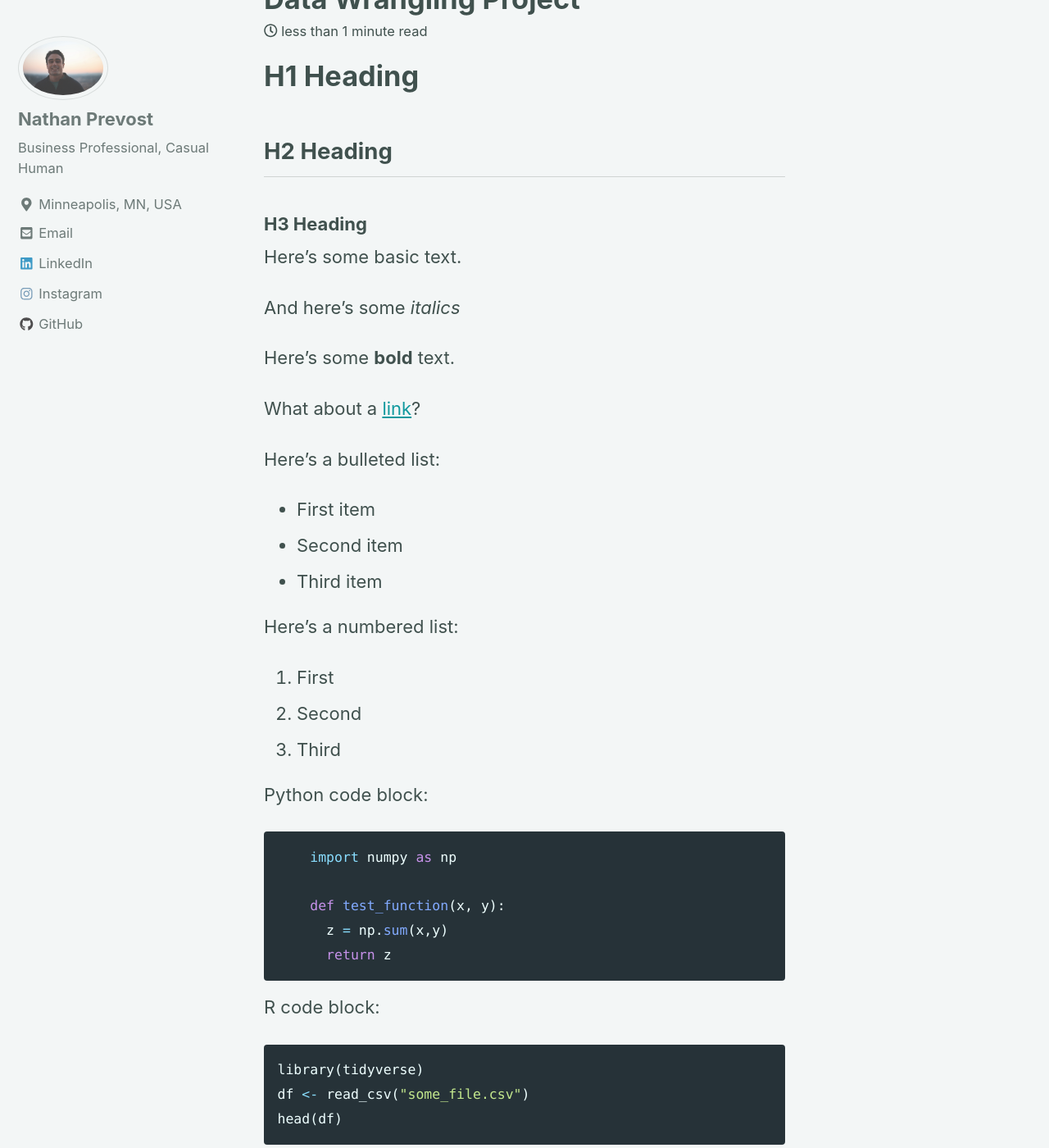
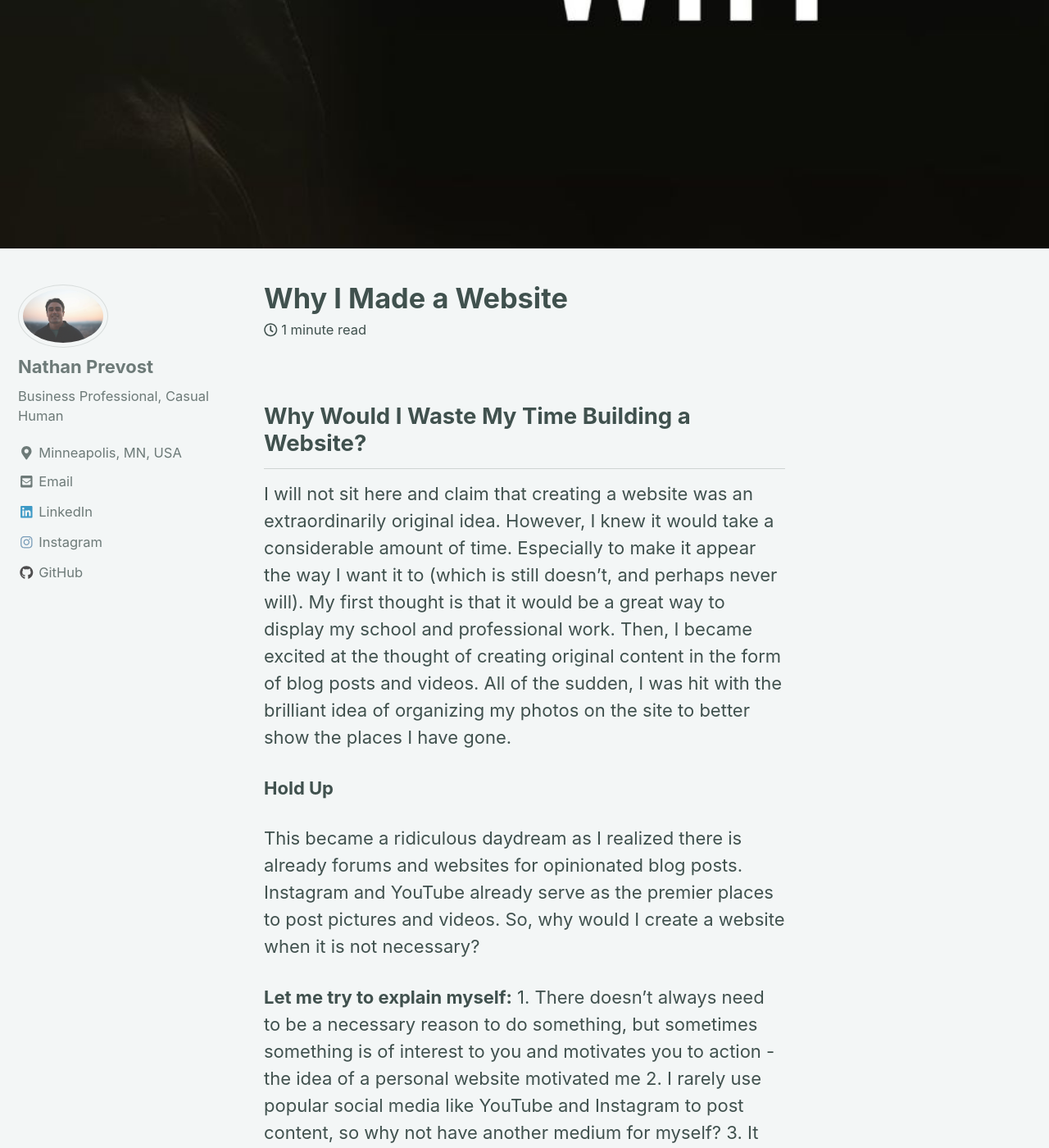
Before and after one commit to Nate-The-Walrus/Nate-The-Walrus.github.io, a Jekyll site: the page built from _posts/2018-01-28-perceptron.md, in a window 1280 px wide and 1400 px high, scrolled down 517 px. Shown: the whole window at 82% size. Built offline with Jekyll 4.4.1, drawn with Linux system fonts in a browser that asks for light colours; nearby versions of some CDN libraries; formulas are drawn with MathJax 3; some of the changed text lies outside the part shown.

Commit message:
firstpost

````diff
--- a/_posts/2018-01-28-perceptron.md
+++ b/_posts/2018-01-28-perceptron.md
@@ -1,63 +1,40 @@
 ---
-title: "Data Wrangling Project"
-date: 2018-01-28
-tags: [data wrangling, data science, messy data]
+title: "Why I Made a Website"
+date: 2020-04-16
+tags: [purpose, website, personal]
 header:
-  image: "/images/perceptron/percept.jpg"
-excerpt: "Data Wrangling, Data Science, Messy Data"
+  image: "/images/WHY.jpg"
+excerpt: "Work or Play"
 mathjax: "true"
 ---
 
-# H1 Heading
 
-## H2 Heading
+## Why Would I Waste My Time Building a Website?
 
-### H3 Heading
 
-Here's some basic text.
+I will not sit here and claim that creating a website was an extraordinarily original idea.
+However, I knew it would take a considerable amount of time. Especially to make it appear the way
+I want it to (which is still doesn't, and perhaps never will). My first thought is that it would be a
+great way to display my school and professional work. Then, I became excited at the thought of creating original
+content in the form of blog posts and videos. All of the sudden, I was hit with the brilliant idea of organizing
+my photos on the site to better show the places I have gone.
 
-And here's some *italics*
+**Hold Up**
 
-Here's some **bold** text.
+This became a ridiculous daydream as I realized there is already forums and websites for opinionated blog posts.
+Instagram and YouTube already serve as the premier places to post pictures and videos.
+So, why would I create a website when it is not necessary?
 
-What about a [link](https://github.com/dataoptimal)?
+**Let me try to explain myself:**
+		1. There doesn't always need to be a necessary reason to do something, but sometimes something is of interest to you and motivates you to action - the idea of a personal website motivated me
+		2. I rarely use popular social media like YouTube and Instagram to post content, so why not have another medium for myself?
+		3. It may be a good skill to learn how to build parts of a website since it seems like the technology fad may not be going away?
+		4. Lastly, it is April 16th, 2020; and I am in quarantine at my parents house.
 
-Here's a bulleted list:
-* First item
-+ Second item
-- Third item
 
-Here's a numbered list:
-1. First
-2. Second
-3. Third
+<img src="{{ site.url }}{{ site.baseurl }}/images/makes_sense.jpg">
 
-Python code block:
-```python
-    import numpy as np
 
-    def test_function(x, y):
-      z = np.sum(x,y)
-      return z
-```
-
-R code block:
-```r
-library(tidyverse)
-df <- read_csv("some_file.csv")
-head(df)
-```
-
-Here's some inline code `x+y`.
-
-Here's an image:
-<img src="{{ site.url }}{{ site.baseurl }}/images/perceptron/linsep.jpg" alt="linearly separable data">
-
-Here's another image using Kramdown:
-![alt]({{ site.url }}{{ site.baseurl }}/images/perceptron/linsep.jpg)
-
-Here's some math:
-
-$$z=x+y$$
-
-You can also put it inline $$z=x+y$$
+### Thank You For Reading!
+		Hopefully the website is here to stay
+		as it seems pretty fun so far!
````
Also changed, not shown: images/makes_sense.jpeg (added).
